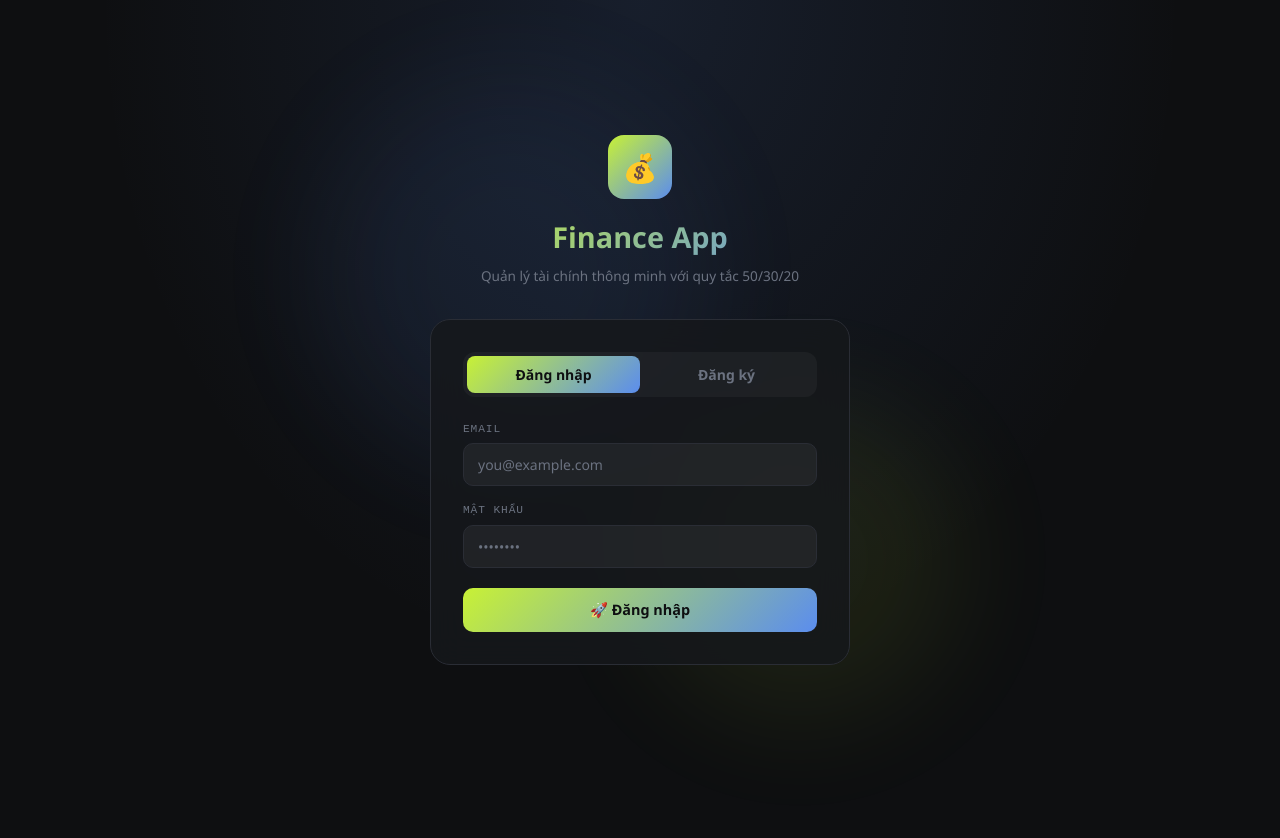
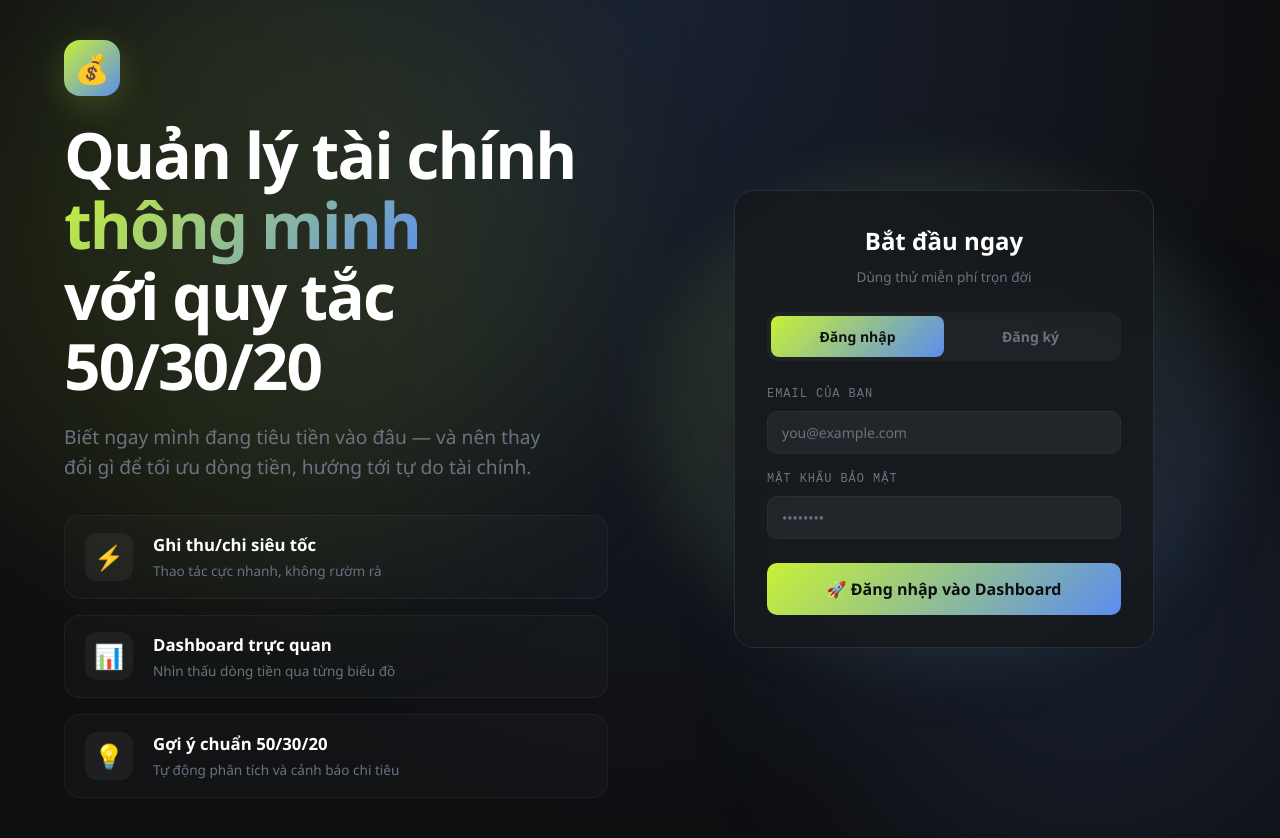
Before and after one commit to DrakyNeUwU/Financial-Management-Recommendation-System, a Next.js app in the folder frontend/: page / in a window 1280 px wide. Before the commit the page ends 800 px from the top, so only its background shows below. Built offline with nearby package versions, Linux system fonts and the light colour scheme; no server answers.

Commit message:
feat: redesign Landing Page with modern split layout

```diff
--- a/frontend/src/app/page.tsx
+++ b/frontend/src/app/page.tsx
@@ -3,7 +3,7 @@
 import { useState } from 'react'
 import { supabase } from '@/lib/supabase'
 
-export default function AuthPage() {
+export default function LandingAndAuthPage() {
   const [mode, setMode] = useState<'login' | 'register'>('login')
   const [email, setEmail] = useState('')
   const [password, setPassword] = useState('')
@@ -37,35 +37,84 @@ export default function AuthPage() {
       minHeight: '100vh',
       display: 'flex',
       alignItems: 'center',
-      justifyContent: 'center',
-      padding: '16px',
-      background: 'radial-gradient(ellipse at 50% 0%, rgba(91,141,238,0.12) 0%, transparent 60%), #0e0f11',
+      background: 'radial-gradient(ellipse at 50% 0%, rgba(91,141,238,0.15) 0%, transparent 70%), #0e0f11',
       position: 'relative',
-      overflow: 'hidden',
+      overflowX: 'hidden',
     }}>
-      {/* Background blobs */}
-      <div style={{ position: 'fixed', top: 80, left: '25%', width: 384, height: 384, borderRadius: '50%', opacity: 0.08, filter: 'blur(60px)', background: '#5b8dee', pointerEvents: 'none' }} />
-      <div style={{ position: 'fixed', bottom: 80, right: '25%', width: 320, height: 320, borderRadius: '50%', opacity: 0.08, filter: 'blur(60px)', background: '#c8f135', pointerEvents: 'none' }} />
+      {/* Background Ambient Blobs */}
+      <div style={{ position: 'fixed', top: '-10%', left: '-5%', width: '50vw', height: '50vw', borderRadius: '50%', opacity: 0.1, filter: 'blur(100px)', background: '#c8f135', pointerEvents: 'none' }} />
+      <div style={{ position: 'fixed', bottom: '-10%', right: '-5%', width: '40vw', height: '40vw', borderRadius: '50%', opacity: 0.1, filter: 'blur(100px)', background: '#5b8dee', pointerEvents: 'none' }} />
 
-      <div style={{ width: '100%', maxWidth: 420, position: 'relative' }}>
-        {/* Logo */}
-        <div style={{ textAlign: 'center', marginBottom: 32 }}>
+      <div style={{
+        display: 'grid',
+        gridTemplateColumns: 'repeat(auto-fit, minmax(340px, 1fr))',
+        width: '100%',
+        maxWidth: 1200,
+        margin: '0 auto',
+        padding: '40px 24px',
+        alignItems: 'center',
+        gap: '64px',
+        zIndex: 1,
+      }}>
+
+        {/* Left Side: Hero & Features */}
+        <div style={{ display: 'flex', flexDirection: 'column', gap: '32px' }}>
+          <div>
             <div style={{
               display: 'inline-flex', alignItems: 'center', justifyContent: 'center',
-            width: 64, height: 64, borderRadius: 16, marginBottom: 16,
+              width: 56, height: 56, borderRadius: 16, marginBottom: 24,
               background: 'linear-gradient(135deg, #c8f135, #5b8dee)',
+              boxShadow: '0 8px 32px rgba(200, 241, 53, 0.2)'
             }}>
               <span style={{ fontSize: 28 }}>💰</span>
             </div>
-          <h1 style={{ fontSize: '1.8rem', fontWeight: 800, marginBottom: 8 }} className="gradient-text">
-            Finance App
+
+            <h1 style={{ fontSize: 'clamp(2.5rem, 5vw, 4rem)', fontWeight: 800, lineHeight: 1.1, letterSpacing: '-0.03em', color: '#ffffff' }}>
+              Quản lý tài chính <br />
+              <span className="gradient-text">thông minh</span> <br />
+              với quy tắc 50/30/20
             </h1>
-          <p style={{ fontSize: '0.85rem', color: 'var(--muted)' }}>
-            Quản lý tài chính thông minh với quy tắc 50/30/20
+
+            <p style={{ fontSize: '1.2rem', color: 'var(--muted)', lineHeight: 1.6, marginTop: 20, maxWidth: 500 }}>
+              Biết ngay mình đang tiêu tiền vào đâu — và nên thay đổi gì để tối ưu dòng tiền, hướng tới tự do tài chính.
             </p>
           </div>
 
-        <div className="glass-card">
+          <div style={{ display: 'flex', flexDirection: 'column', gap: '16px' }}>
+            {[
+              { icon: '⚡', title: 'Ghi thu/chi siêu tốc', desc: 'Thao tác cực nhanh, không rườm rà' },
+              { icon: '📊', title: 'Dashboard trực quan', desc: 'Nhìn thấu dòng tiền qua từng biểu đồ' },
+              { icon: '💡', title: 'Gợi ý chuẩn 50/30/20', desc: 'Tự động phân tích và cảnh báo chi tiêu' }
+            ].map((feature, i) => (
+              <div key={i} style={{
+                display: 'flex', alignItems: 'center', gap: '20px',
+                background: 'rgba(255,255,255,0.02)', padding: '16px 20px',
+                borderRadius: '16px', border: '1px solid rgba(255,255,255,0.05)',
+                transition: 'transform 0.2s', cursor: 'default'
+              }}>
+                <div style={{ fontSize: '1.5rem', background: 'rgba(255,255,255,0.05)', width: 48, height: 48, display: 'flex', alignItems: 'center', justifyContent: 'center', borderRadius: '12px' }}>
+                  {feature.icon}
+                </div>
+                <div>
+                  <h3 style={{ fontSize: '1.05rem', color: '#fff', fontWeight: 600, marginBottom: 4 }}>{feature.title}</h3>
+                  <p style={{ fontSize: '0.85rem', color: 'var(--muted)' }}>{feature.desc}</p>
+                </div>
+              </div>
+            ))}
+          </div>
+        </div>
+
+        {/* Right Side: Auth Card */}
+        <div style={{ display: 'flex', justifyContent: 'center', position: 'relative' }}>
+          {/* Card glow effect */}
+          <div style={{ position: 'absolute', inset: -20, background: 'linear-gradient(135deg, rgba(200,241,53,0.1), rgba(91,141,238,0.1))', filter: 'blur(30px)', borderRadius: '50%', zIndex: -1 }} />
+
+          <div className="glass-card" style={{ width: '100%', maxWidth: 420 }}>
+            <div style={{ textAlign: 'center', marginBottom: 24 }}>
+              <h2 style={{ fontSize: '1.5rem', fontWeight: 700, color: '#fff', marginBottom: 8 }}>Bắt đầu ngay</h2>
+              <p style={{ fontSize: '0.85rem', color: 'var(--muted)' }}>Dùng thử miễn phí trọn đời</p>
+            </div>
+
             {/* Tabs */}
             <div style={{
               display: 'flex', borderRadius: 12, overflow: 'hidden',
@@ -75,7 +124,7 @@ export default function AuthPage() {
               {(['login', 'register'] as const).map(m => (
                 <button key={m} onClick={() => { setMode(m); setError(''); setSuccess('') }}
                   style={{
-                  flex: 1, padding: '8px 0', borderRadius: 8, border: 'none',
+                    flex: 1, padding: '10px 0', borderRadius: 8, border: 'none',
                     fontSize: '0.875rem', fontWeight: 600, cursor: 'pointer',
                     transition: 'all 0.2s',
                     background: mode === m ? 'linear-gradient(135deg, #c8f135, #5b8dee)' : 'transparent',
@@ -89,39 +138,40 @@ export default function AuthPage() {
 
             <form onSubmit={handleSubmit}>
               <div style={{ marginBottom: 16 }}>
-              <label style={{ display: 'block', fontSize: '0.7rem', color: 'var(--muted)', marginBottom: 6, fontFamily: 'var(--font-mono)', textTransform: 'uppercase', letterSpacing: '0.08em' }}>
-                Email
+                <label style={{ display: 'block', fontSize: '0.75rem', color: 'var(--muted)', marginBottom: 8, fontFamily: 'var(--font-mono)', textTransform: 'uppercase', letterSpacing: '0.08em' }}>
+                  Email của bạn
                 </label>
                 <input type="email" className="input-field" placeholder="you@example.com"
                   value={email} onChange={e => setEmail(e.target.value)} required />
               </div>
 
-            <div style={{ marginBottom: 20 }}>
-              <label style={{ display: 'block', fontSize: '0.7rem', color: 'var(--muted)', marginBottom: 6, fontFamily: 'var(--font-mono)', textTransform: 'uppercase', letterSpacing: '0.08em' }}>
-                Mật khẩu
+              <div style={{ marginBottom: 24 }}>
+                <label style={{ display: 'block', fontSize: '0.75rem', color: 'var(--muted)', marginBottom: 8, fontFamily: 'var(--font-mono)', textTransform: 'uppercase', letterSpacing: '0.08em' }}>
+                  Mật khẩu bảo mật
                 </label>
                 <input type="password" className="input-field" placeholder="••••••••"
                   value={password} onChange={e => setPassword(e.target.value)} required />
               </div>
 
               {error && (
-              <div style={{ borderRadius: 10, padding: '10px 14px', marginBottom: 16, fontSize: '0.82rem', background: 'rgba(255,94,94,0.08)', color: 'var(--expense)', border: '1px solid rgba(255,94,94,0.2)' }}>
+                <div style={{ borderRadius: 10, padding: '12px 16px', marginBottom: 20, fontSize: '0.85rem', background: 'rgba(255,94,94,0.08)', color: 'var(--expense)', border: '1px solid rgba(255,94,94,0.2)' }}>
                   ⚠️ {error}
                 </div>
               )}
               {success && (
-              <div style={{ borderRadius: 10, padding: '10px 14px', marginBottom: 16, fontSize: '0.82rem', background: 'rgba(200,241,53,0.08)', color: 'var(--income)', border: '1px solid rgba(200,241,53,0.2)' }}>
+                <div style={{ borderRadius: 10, padding: '12px 16px', marginBottom: 20, fontSize: '0.85rem', background: 'rgba(200,241,53,0.08)', color: 'var(--income)', border: '1px solid rgba(200,241,53,0.2)' }}>
                   ✅ {success}
                 </div>
               )}
 
               <button type="submit" className="btn-primary" disabled={loading}
-              style={{ width: '100%', padding: '11px' }}>
-              {loading ? '⏳ Đang xử lý...' : mode === 'login' ? '🚀 Đăng nhập' : '✨ Đăng ký'}
+                style={{ width: '100%', padding: '14px', fontSize: '1rem' }}>
+                {loading ? '⏳ Đang xử lý...' : mode === 'login' ? '🚀 Đăng nhập vào Dashboard' : '✨ Tạo tài khoản miễn phí'}
               </button>
             </form>
           </div>
         </div>
       </div>
+    </div>
   )
 }
```
Lines whose indentation alone changed are shown as unchanged.
